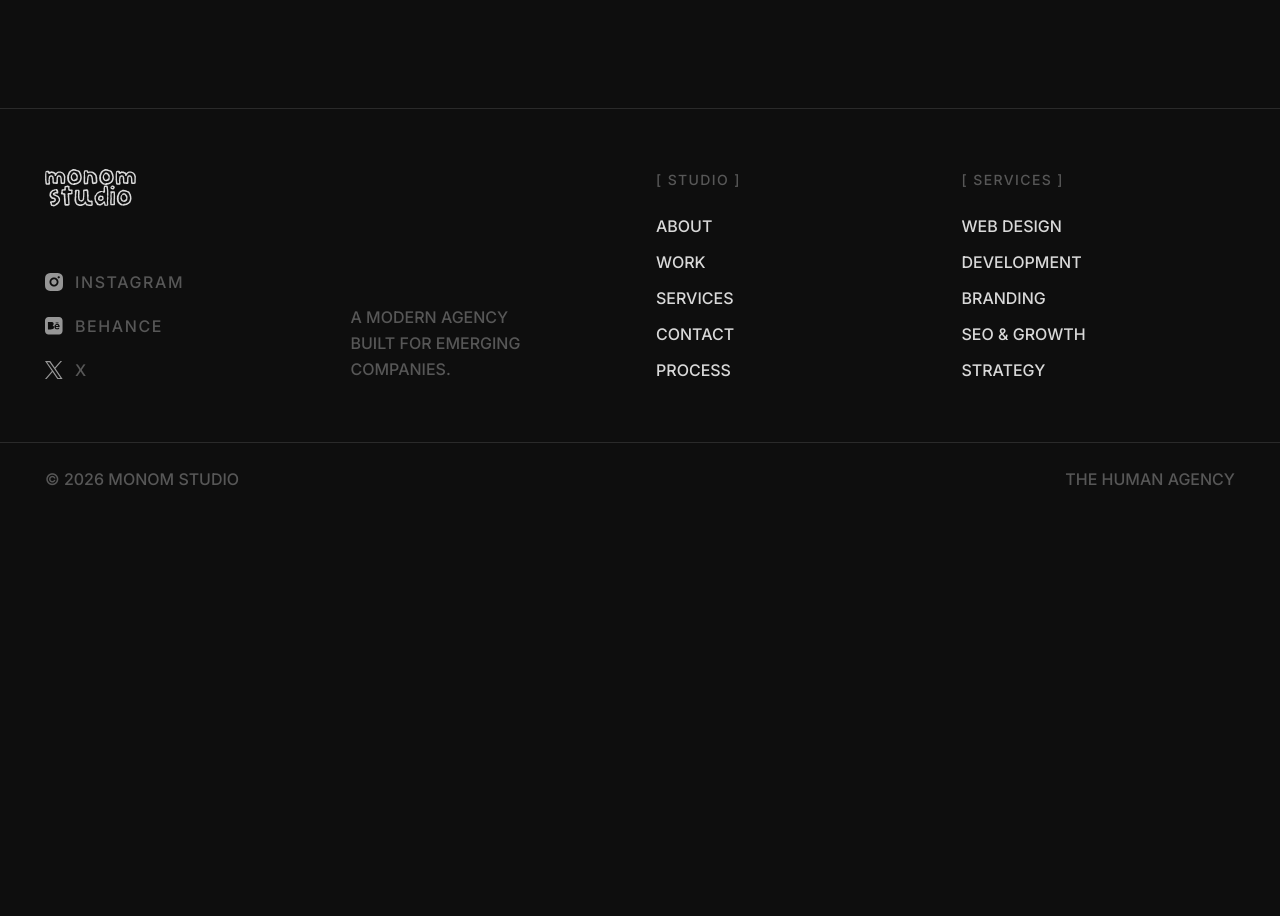
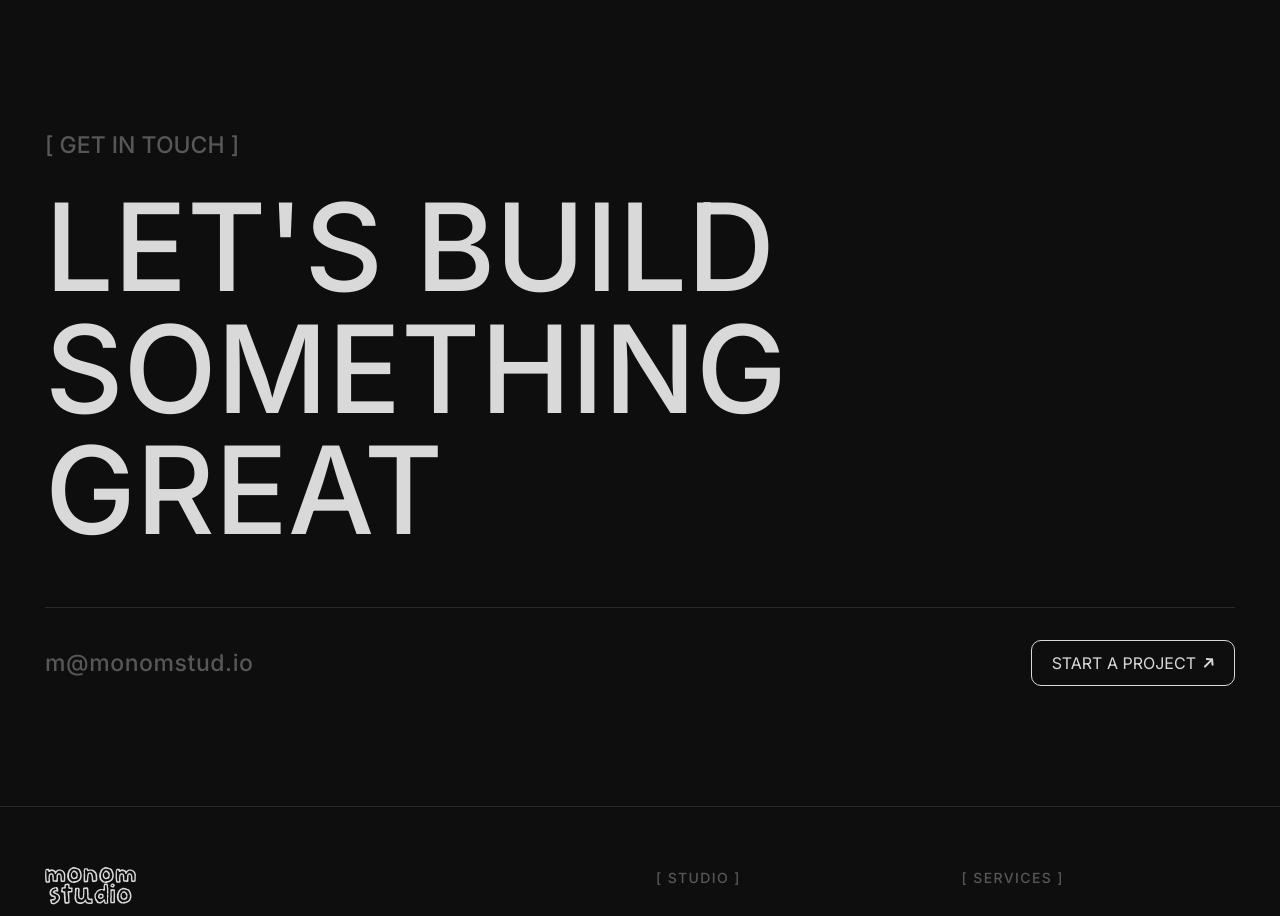
Before and after one commit to im-mattbrown/monom-studio, a Next.js app: page /process in a window 1280 px wide. Shown: the part 1940-2856 px from the top of the page. Before the commit the page ends 2455 px from the top, so only its background shows below. Built offline with nearby package versions, Linux system fonts and the light colour scheme.

Commit message:
email as a link

```diff
--- a/app/components/ServicesText.js
+++ b/app/components/ServicesText.js
@@ -5,7 +5,7 @@ import { useLenis } from 'lenis/react'
 
 // Edit this placeholder copy directly
 const PARAGRAPH =
-  `PLACEHOLDER COPY FOR THE SERVICES PAGE. UPDATE THIS PARAGRAPH WITH REAL CONTENT DESCRIBING WHAT MONOM STUDIO OFFERS AND WHY IT MATTERS TO THE PEOPLE WE BUILD FOR.`
+  `OUR SERVICES ARE MODULAR. WE DO WHAT IS RIGHT FOR YOUR PROJECT BASED ON GETTING TO KNOW YOU AND YOUR BUSINESS. YOU DECIDE WHAT YOU WANT AND WE CAN PROVIDE A QUOTE, TIMELINE AND MILESTONES BEFORE WE SET OFF ON YOUR PROJECT.`
 
 const WORDS = PARAGRAPH.split(' ')
 
--- a/app/page.js
+++ b/app/page.js
@@ -162,9 +162,9 @@ export default function Home() {
         </h2>
 
         <div className="mt-14 flex flex-col md:flex-row md:items-center justify-between border-t border-[var(--color-card-border)] pt-8 gap-6 md:gap-0">
-          <p className="text-[var(--color-muted)] text-[23px] tracking-wide">
+          <a href="mailto:m@monomstud.io" className="text-[var(--color-muted)] text-[23px] tracking-wide hover:text-[var(--color-fg)] transition-colors">
             m@monomstud.io
-          </p>
+          </a>
           <StartProjectButton className="self-start flex items-center gap-2 border border-[var(--color-fg)] rounded-[10px] py-[10px] px-5 text-[16px] font-normal hover:bg-[var(--color-fg)] hover:text-[var(--color-bg)] transition-colors">
             START A PROJECT
             <img src="/images/arrowUpRight.svg" alt="" className="w-[10px] h-[10px] theme-invert" />
--- a/app/process/page.js
+++ b/app/process/page.js
@@ -147,6 +147,32 @@ export default function ProcessPage() {
         </section>
       )}
 
+      {/* ── CONTACT SECTION ── */}
+      <section className="mt-[140px] px-[30px] md:px-[45px]">
+        <p className="text-[var(--color-muted)] text-[23px]">[ GET IN TOUCH ]</p>
+
+        <h2
+          className="font-medium text-[var(--color-fg)] leading-none mt-6"
+          style={{ fontSize: 'clamp(56px, 9.5vw, 136px)' }}
+        >
+          LET'S BUILD
+          <br />
+          SOMETHING
+          <br />
+          GREAT
+        </h2>
+
+        <div className="mt-14 flex flex-col md:flex-row md:items-center justify-between border-t border-[var(--color-card-border)] pt-8 gap-6 md:gap-0">
+          <a href="mailto:m@monomstud.io" className="text-[var(--color-muted)] text-[23px] tracking-wide hover:text-[var(--color-fg)] transition-colors">
+            m@monomstud.io
+          </a>
+          <StartProjectButton className="self-start flex items-center gap-2 border border-[var(--color-fg)] rounded-[10px] py-[10px] px-5 text-[16px] font-normal hover:bg-[var(--color-fg)] hover:text-[var(--color-bg)] transition-colors">
+            START A PROJECT
+            <img src="/images/arrowUpRight.svg" alt="" className="w-[10px] h-[10px] theme-invert" />
+          </StartProjectButton>
+        </div>
+      </section>
+
       <Footer />
       <StartProjectModal />
     </main>
--- a/app/services/page.js
+++ b/app/services/page.js
@@ -205,6 +205,17 @@ export default function ServicesPage() {
       {/* ── SERVICES TEXT — words reveal to white on scroll ── */}
       <ServicesText />
 
+      {/* ── Contact line — email + start a project ── */}
+      <div className="flex flex-col md:flex-row md:items-center justify-between gap-4 px-[30px] md:px-[45px] pb-[60px]">
+        <a href="mailto:m@monomstud.io" className="text-[var(--color-muted)] text-[18px] md:text-[23px] tracking-wide hover:text-[var(--color-fg)] transition-colors">
+          m@monomstud.io
+        </a>
+        <StartProjectButton className="self-start flex items-center gap-2 border border-[var(--color-fg)] rounded-[10px] py-[10px] px-5 text-[16px] font-normal hover:bg-[var(--color-fg)] hover:text-[var(--color-bg)] transition-colors">
+          START A PROJECT
+          <img src="/images/arrowUpRight.svg" alt="" className="w-[10px] h-[10px] theme-invert" />
+        </StartProjectButton>
+      </div>
+
       <Footer />
       <StartProjectModal />
     </main>
--- a/app/work/page.js
+++ b/app/work/page.js
@@ -362,9 +362,9 @@ export default function WorkPage() {
         </h2>
 
         <div className="mt-14 flex flex-col md:flex-row md:items-center justify-between border-t border-[var(--color-card-border)] pt-8 gap-6 md:gap-0">
-          <p className="text-[var(--color-muted)] text-[23px] tracking-wide">
+          <a href="mailto:m@monomstud.io" className="text-[var(--color-muted)] text-[23px] tracking-wide hover:text-[var(--color-fg)] transition-colors">
             m@monomstud.io
-          </p>
+          </a>
           <StartProjectButton className="self-start flex items-center gap-2 border border-[var(--color-fg)] rounded-[10px] py-[10px] px-5 text-[16px] font-normal hover:bg-[var(--color-fg)] hover:text-[var(--color-bg)] transition-colors">
             START A PROJECT
             <img src="/images/arrowUpRight.svg" alt="" className="w-[10px] h-[10px] theme-invert" />
```
